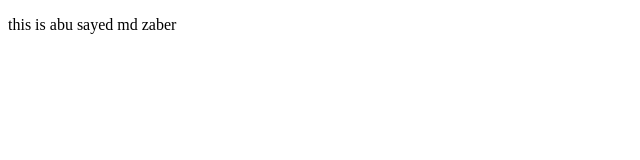
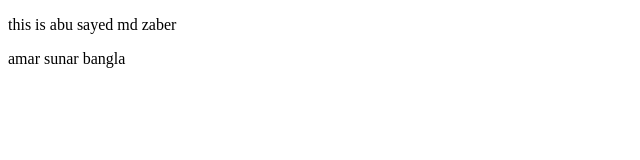
Before and after one commit to Zaber11/abu-sayed, a plain HTML site: page index.html in a window 1280 px wide. Shown: the whole page, without its empty margins (0-640 px from the left). Drawn offline with Linux system fonts and the light colour scheme.

Commit message:
nex text

```diff
--- a/index.html
+++ b/index.html
@@ -8,6 +8,7 @@
 </head>
 <body>
    <p> this is abu sayed md zaber</p>
+   <p> amar sunar bangla</p>
 
 </body>
 </html>
```
